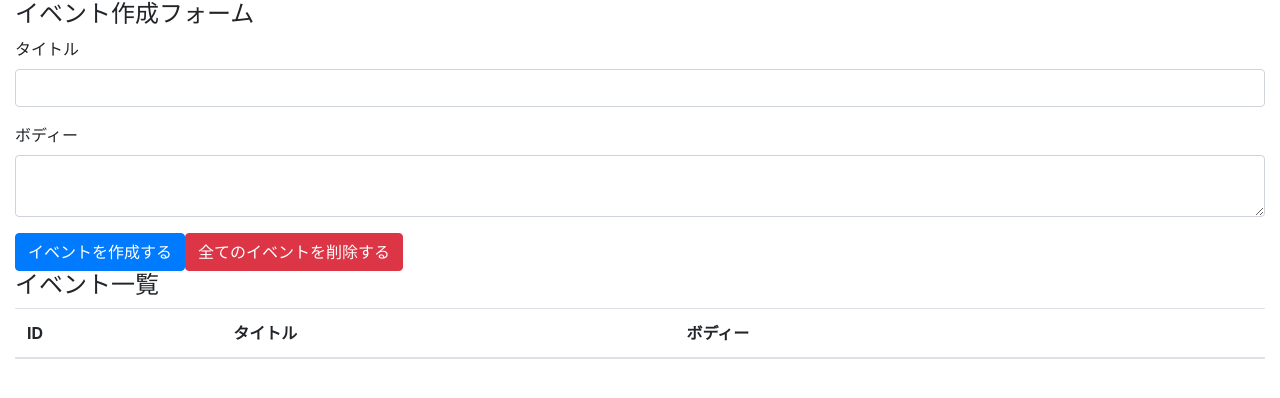
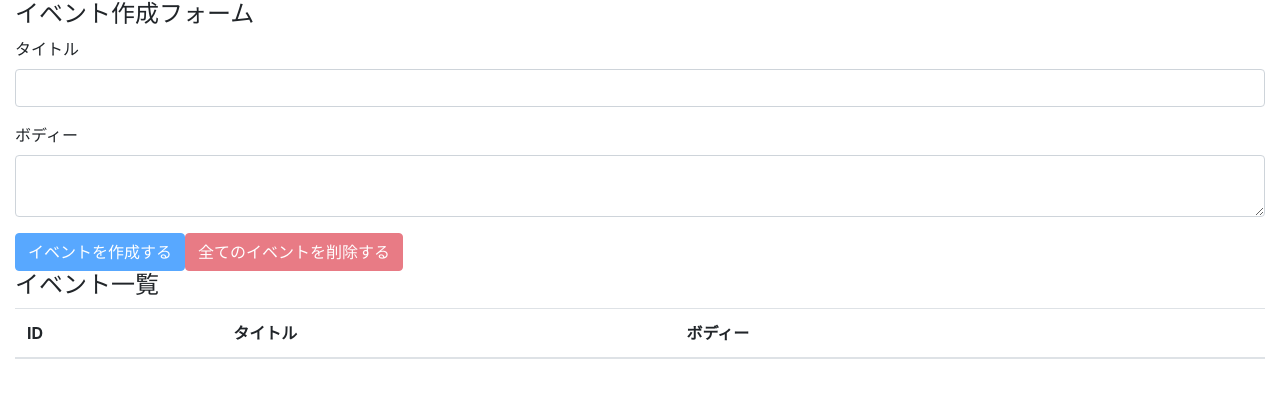
Before and after one commit to kkata/react-hooks-101, a React (Create React App) app: page / in a window 1280 px wide. Shown: the top 398 px of the page. Built offline with nearby package versions, Linux system fonts and the light colour scheme.

Commit message:
implement all events deletion feature

```diff
--- a/src/components/App.js
+++ b/src/components/App.js
@@ -20,6 +20,12 @@
     setTitle('')
     setBody('')
   }
+  const deleteAllEvents = (e) => {
+    e.preventDefault()
+    const result = window.confirm('全てのイベントを本当に削除しても良いですか？')
+    if (result) dispatch({ type: 'DELETE_ALL_EVENTS' })
+  }
+  const unCreatable = title === '' || body === ''
   return (
     <div className="container-fluid">
       <h4>イベント作成フォーム</h4>
@@ -33,8 +39,8 @@
           <textarea className="form-control" id="formEventBody" value={body} onChange={e => setBody(e.target.value)}></textarea>
         </div>
 
-        <button className="btn btn-primary" onClick={addEvent}>イベントを作成する</button>
-        <button className="btn btn-danger">全てのイベントを削除する</button>
+        <button className="btn btn-primary" onClick={addEvent} disabled={unCreatable}>イベントを作成する</button>
+        <button className="btn btn-danger" onClick={deleteAllEvents} disabled={!state.length}>全てのイベントを削除する</button>
       </form>
 
       <h4>イベント一覧</h4>
--- a/src/components/Event.js
+++ b/src/components/Event.js
@@ -3,7 +3,8 @@
 const Event = ({ dispatch, event }) => {
     const id = event.id
     const handleClickDleteButton = () => {
-        dispatch({type: 'DELETE_EVENT', id})
+        const result = window.confirm(`イベント(id=${id})を本当に削除しても良いですか？`)
+        if (result) dispatch({type: 'DELETE_EVENT', id})
     }
     return (
         <tr>
--- a/src/reducers/index.js
+++ b/src/reducers/index.js
@@ -31,7 +31,7 @@
 const events = (state = [], action) => {
     switch(action.type) {
         case 'CREATE_EVENT':
-            const event = { title: action.title, body: action.title}
+            const event = { title: action.title, body: action.body}
             const length = state.length
             const id = length === 0 ? 1 : state[length - 1].id + 1
             return [...state, { id, ...event }]
```
